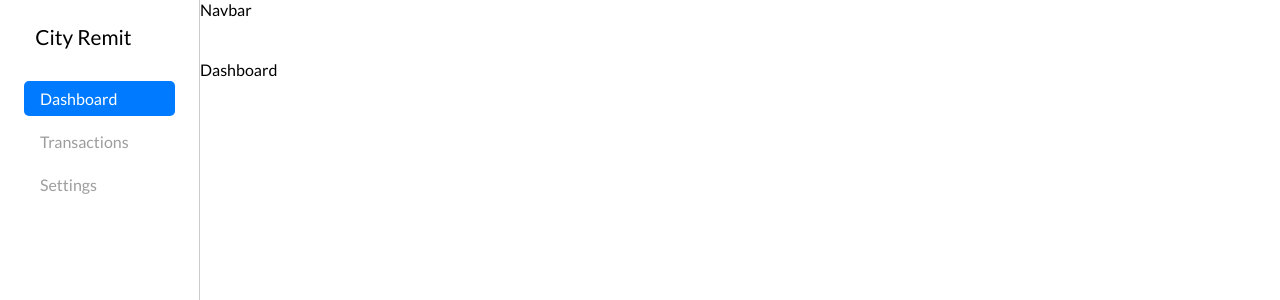
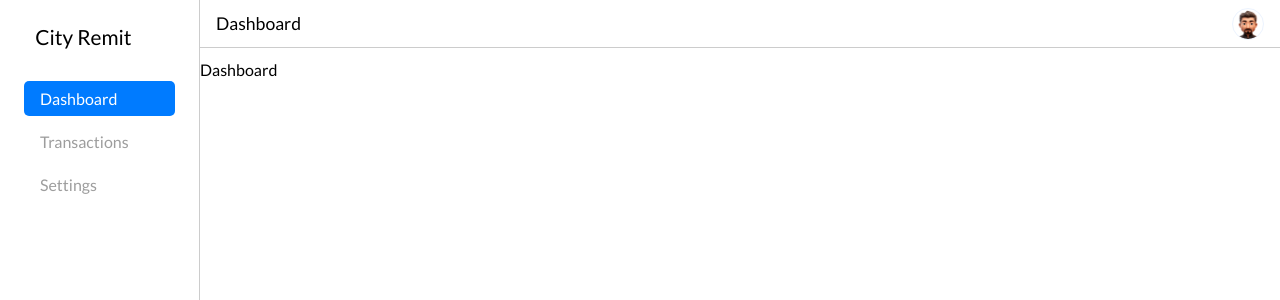
Before and after one commit to abhishekram404/login-form-assessment, a React (Vite) app: page / in a window 1280 px wide. Shown: the top 300 px of the page. Built offline with nearby package versions, Linux system fonts and the light colour scheme.

Commit message:
feat: add basic navbar

```diff
--- a/src/components/Layout/Layout.tsx
+++ b/src/components/Layout/Layout.tsx
@@ -1,3 +1,4 @@
+import Navbar from '@components/Navbar'
 import Sidebar from '@components/Sidebar/Sidebar'
 import { Outlet } from 'react-router-dom'
 import { GridSection, LayoutContainer } from './Layout.styled'
@@ -5,7 +6,9 @@ import { GridSection, LayoutContainer } from './Layout.styled'
 export default function Layout() {
   return (
     <LayoutContainer>
-      <GridSection $area="header">Navbar</GridSection>
+      <GridSection $area="header">
+        <Navbar />
+      </GridSection>
       <GridSection $area="sidebar">
         <Sidebar />
       </GridSection>
--- /dev/null
+++ b/src/components/Navbar/Navbar.styled.ts
@@ -0,0 +1,21 @@
+import styled from 'styled-components'
+
+export const NavbarContainer = styled.nav`
+  height: 3rem;
+  padding: 0 1rem;
+  border-bottom: 1px solid #ccc;
+
+  display: flex;
+  justify-content: space-between;
+  align-items: center;
+`
+
+export const NavbarTitle = styled.h1`
+  font-size: 1.1rem;
+  font-weight: 500;
+`
+
+export const NavbarActions = styled.div`
+  display: flex;
+  gap: 1rem;
+`
--- /dev/null
+++ b/src/components/Navbar/Navbar.tsx
@@ -0,0 +1,14 @@
+import Avatar from '@components/Avatar'
+import { NavbarActions, NavbarContainer, NavbarTitle } from './Navbar.styled'
+
+export default function Navbar() {
+  return (
+    <NavbarContainer>
+      <NavbarTitle>Dashboard</NavbarTitle>
+
+      <NavbarActions>
+        <Avatar src="/images/avatar.png" />
+      </NavbarActions>
+    </NavbarContainer>
+  )
+}
--- /dev/null
+++ b/src/components/Navbar/index.ts
@@ -0,0 +1,2 @@
+import Navbar from './Navbar'
+export default Navbar
```
